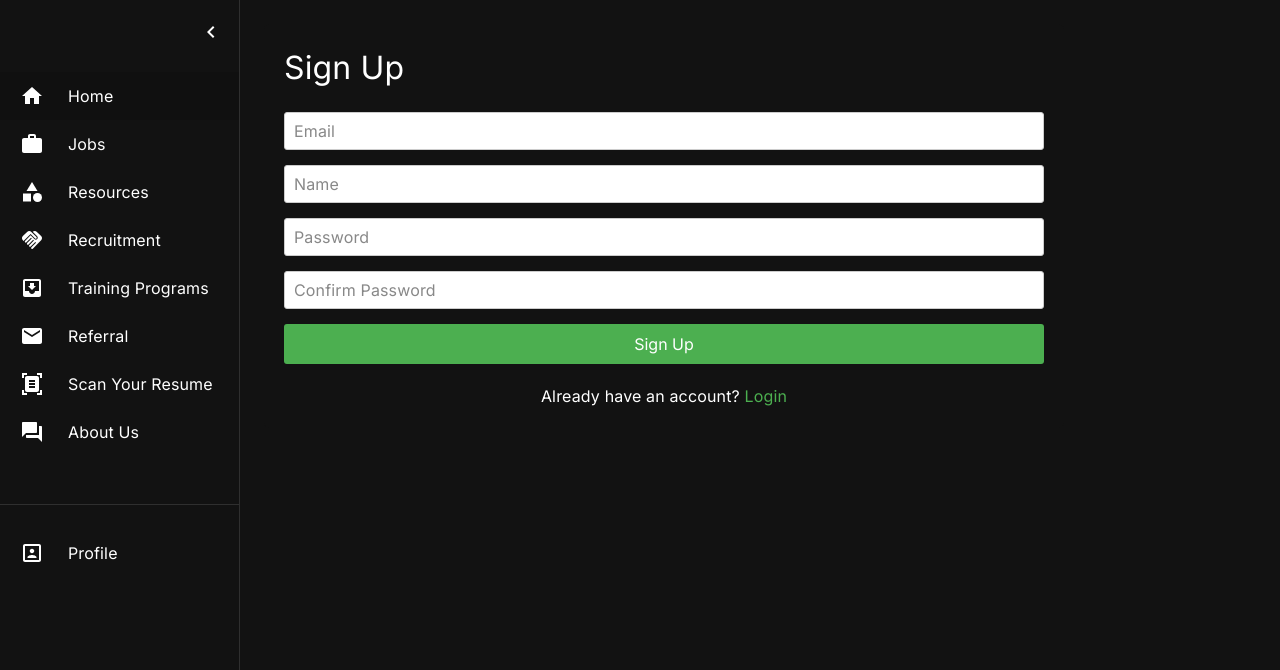
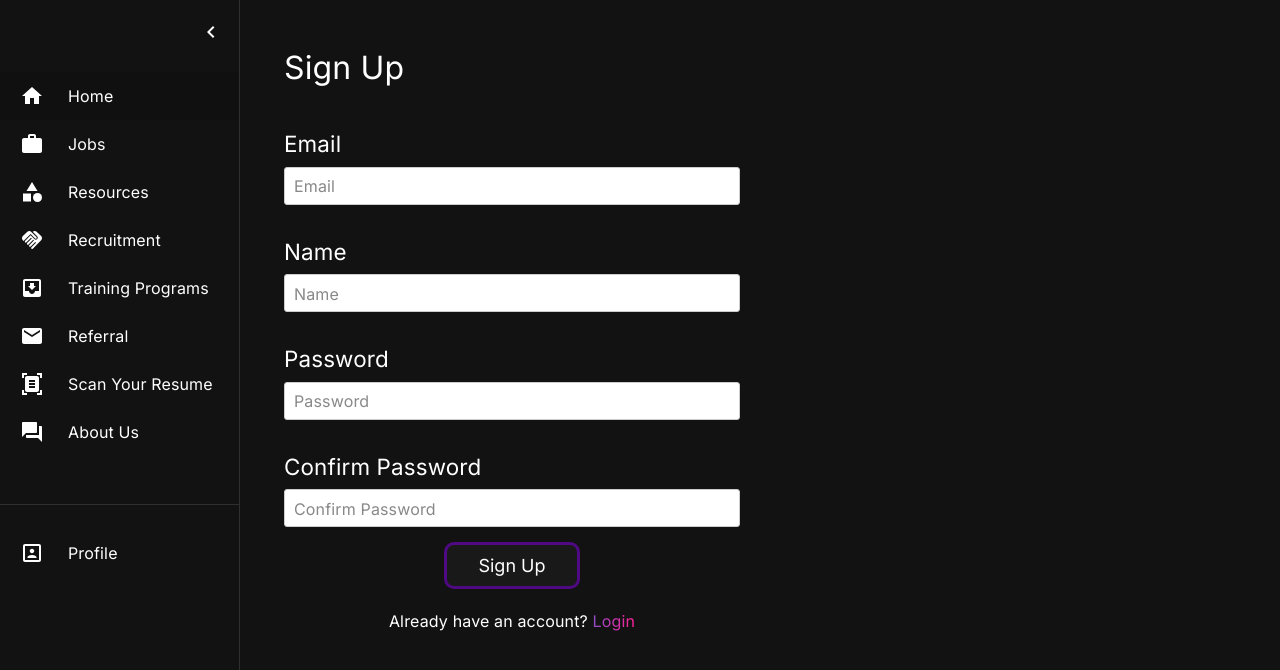
Before and after one commit to AceHunterr/mini-linkedin-ReactProject, a React (Create React App) app: page /sign-up in a window 1280 px wide. Shown: the top 670 px of the page. Built offline with nearby package versions, Linux system fonts and the light colour scheme.

Commit message:
Completed the SignUp Page

```diff
--- a/public/index.css
+++ b/public/index.css
@@ -162,7 +162,7 @@ h1{
 
 
 .signup-container {
-  max-width: 100vh;
+  max-width: 50%;
   /* margin: 0 auto; */
   padding: 20px;
   background-color: var(--color-secondary-black-darker);
@@ -174,18 +174,32 @@ h1{
 
 }
 
+.signup-container h2{
+  font-size: 1.4rem;
+  font-weight: 100;
+  text-decoration: none;
+  padding-bottom: 6px;
+  padding-top: 15px;
+}
+
 .signup-container form {
   margin-top: 20px;
+  display: flex;
+  flex-direction: column;
+  align-items: center;
+  justify-content: center;
+
 }
 
 .signup-container .form-group {
   margin-bottom: 15px;
   position: relative;
+  width: 100%;
 }
 
 .signup-container label {
   position: absolute;
-  top: 50%;
+  top: 80%;
   left: 10px;
   transform: translateY(-50%);
   transition: 0.3s;
@@ -203,27 +217,49 @@ h1{
 
 .signup-container input:focus~label,
 .signup-container input:valid~label {
-  top: 10px;
+  top: 60px;
   font-size: 10px;
   /* background-image: linear-gradient(to right, #8F4DC5, #FE2198); */
   background-image: linear-gradient(to right, #8F4DC5,  #ff3988, #ff31a3, #ff29bf,#FE2198);
-      background-clip: text;
-      -webkit-background-clip: text;
-      color: transparent;}
+  background-clip: text;
+  -webkit-background-clip: text;
+  color: transparent;
+}
 
 .signup-container button[type="submit"] {
-  width: 100%;
+  /* width: 100%;
   padding: 10px;
   font-size: 16px;
   background-color: #4CAF50;
   color: white;
   border: none;
   border-radius: 3px;
-  cursor: pointer;
+  cursor: pointer; */
+  width: 30%;
+  margin: auto;
+  -webkit-border-radius: 17;
+  -moz-border-radius: 17;
+  border-radius: 10px;
+  font-family: Arial;
+  color: #ffffff;
+  font-size: 18px;
+  background: var(--color-secondary-black);
+  padding: 10px 20px 10px 20px;
+  border: solid #4e0983 3px;
+  transition: background-color 0.3s ease;
+  background-origin: border-box;
+  text-decoration: none;
 }
 
 .signup-container button[type="submit"]:hover {
-  background-color: #45a049;
+  background: #8e0279;
+  background-image: -webkit-linear-gradient(top, #8e0279, #380066);
+  background-image: -moz-linear-gradient(top, #8e0279, #380066);
+  background-image: -ms-linear-gradient(top, #8e0279, #380066);
+  background-image: -o-linear-gradient(top, #8e0279, #380066);
+  background-image: linear-gradient(to bottom, #8e0279, #380066);
+  text-decoration: none;
+  cursor: pointer;
 }
 
 .signup-container p {
@@ -232,13 +268,20 @@ h1{
 }
 
 .signup-container a {
-  color: #4CAF50;
+  background-image: linear-gradient(to right, #8F4DC5,#FE2198);
+  background-clip: text;
+  -webkit-background-clip: text;
+  color: transparent;
   text-decoration: none;
 }
 
-.signup-container a:hover {
+/* .signup-container a:hover {
   text-decoration: underline;
-}
+  background-image: linear-gradient(to left #ffffff, #FE2198);
+  background-clip: text;
+  -webkit-background-clip: text;
+  color: transparent;
+} */
 
 
 
@@ -257,6 +300,9 @@ h1{
     max-width : calc(50% -20px);
 
   }
+  .signup-container{
+    max-width: 80%;
+  }
 }
 
 
@@ -270,6 +316,8 @@ h1{
     padding-top: 1rem;
   }
 }
+
+
 /* .cards {
   display: flex;
   flex-wrap: wrap;
@@ -301,4 +349,7 @@ h1{
     margin-top: 60px;
 
   }
+  .signup-container{
+    max-width: 100%;
+  }
 }
--- a/src/components/signupform.jsx
+++ b/src/components/signupform.jsx
@@ -7,18 +7,22 @@ const SignUpForm = () => {
     <span>Sign Up</span>
     <form>
       <div class="form-group">
+        <h2>Email</h2>
         <input type="text" id="email" required />
         <label for="email">Email</label>
       </div>
       <div class="form-group">
+      <h2>Name</h2>
         <input type="text" id="name" required />
         <label for="name">Name</label>
       </div>
       <div class="form-group">
+      <h2>Password</h2>
         <input type="password" id="password" required />
         <label for="password">Password</label>
       </div>
       <div class="form-group">
+      <h2>Confirm Password</h2>
         <input type="password" id="confirm-password" required />
         <label for="confirm-password">Confirm Password</label>
       </div>
```
